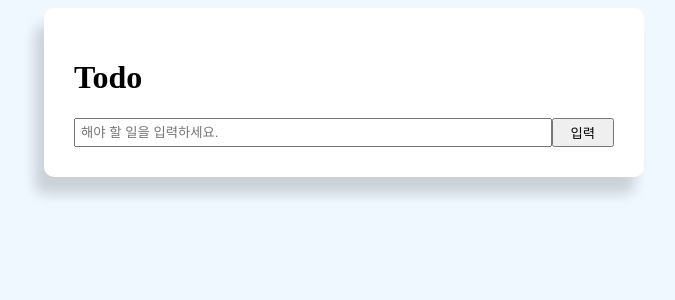
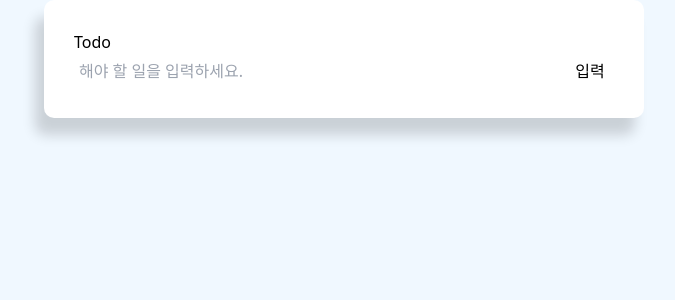
Before and after one commit to cocodori/todolistwithreact, a React (Create React App) app: page / in a window 1280 px wide. Shown: the top 300 px of the page, without its empty margins (296-971 px from the left). Built offline with nearby package versions, Linux system fonts and the light colour scheme.

Commit message:
add tailwind css

```diff
--- a/package.json
+++ b/package.json
@@ -34,5 +34,10 @@
       "last 1 firefox version",
       "last 1 safari version"
     ]
+  },
+  "devDependencies": {
+    "autoprefixer": "^10.4.13",
+    "postcss": "^8.4.21",
+    "tailwindcss": "^3.2.4"
   }
 }
--- a/src/App.css
+++ b/src/App.css
@@ -1,3 +1,7 @@
+@tailwind base;
+@tailwind components;
+@tailwind utilities;
+
 .container {
     margin: auto;
     max-width: 600px;
--- /dev/null
+++ b/tailwind.config.js
@@ -0,0 +1,10 @@
+/** @type {import('tailwindcss').Config} */
+module.exports = {
+  content: [
+    "./src/**/*.{js,jsx,ts,tsx}",
+  ],
+  theme: {
+    extend: {},
+  },
+  plugins: [],
+}
```
Also changed, not shown: 2 other files (tests, documents, lock files or other folders).
